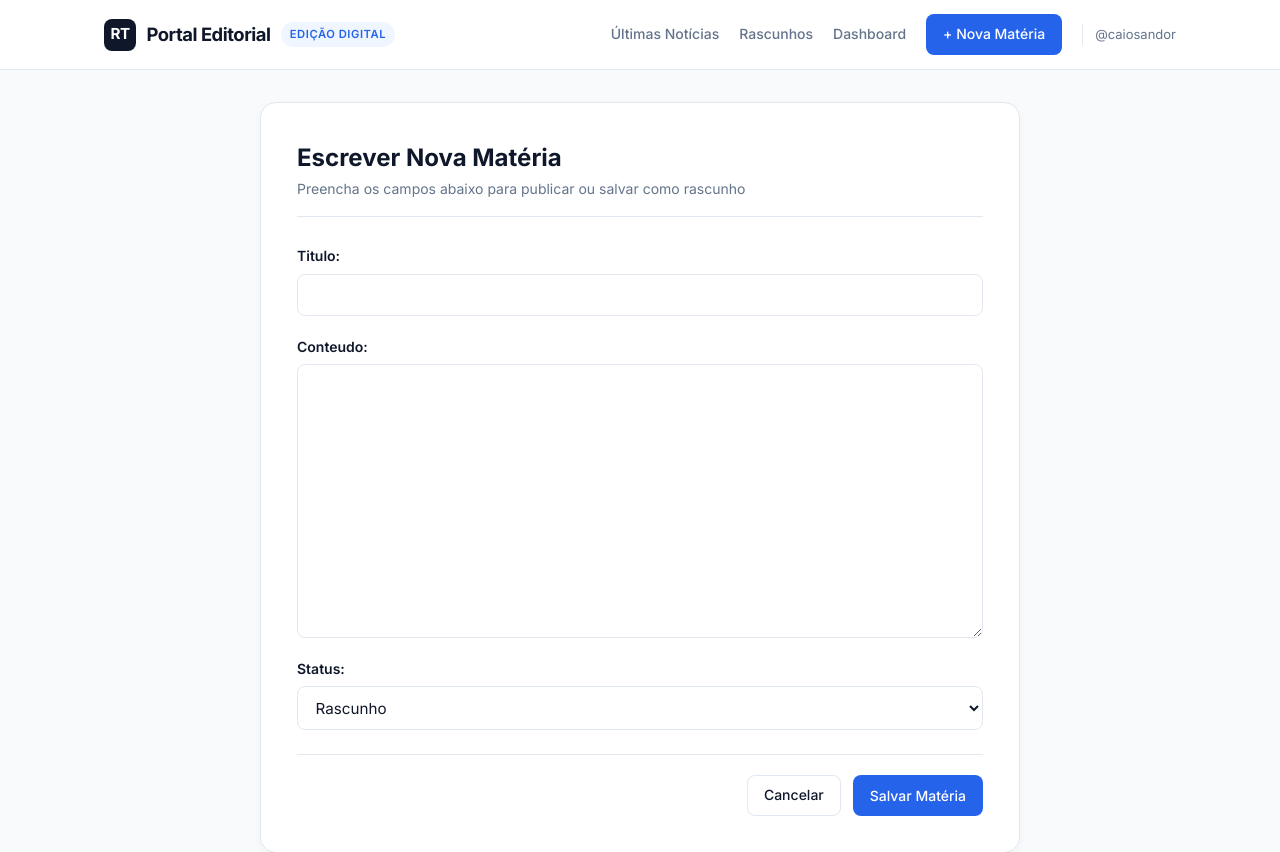
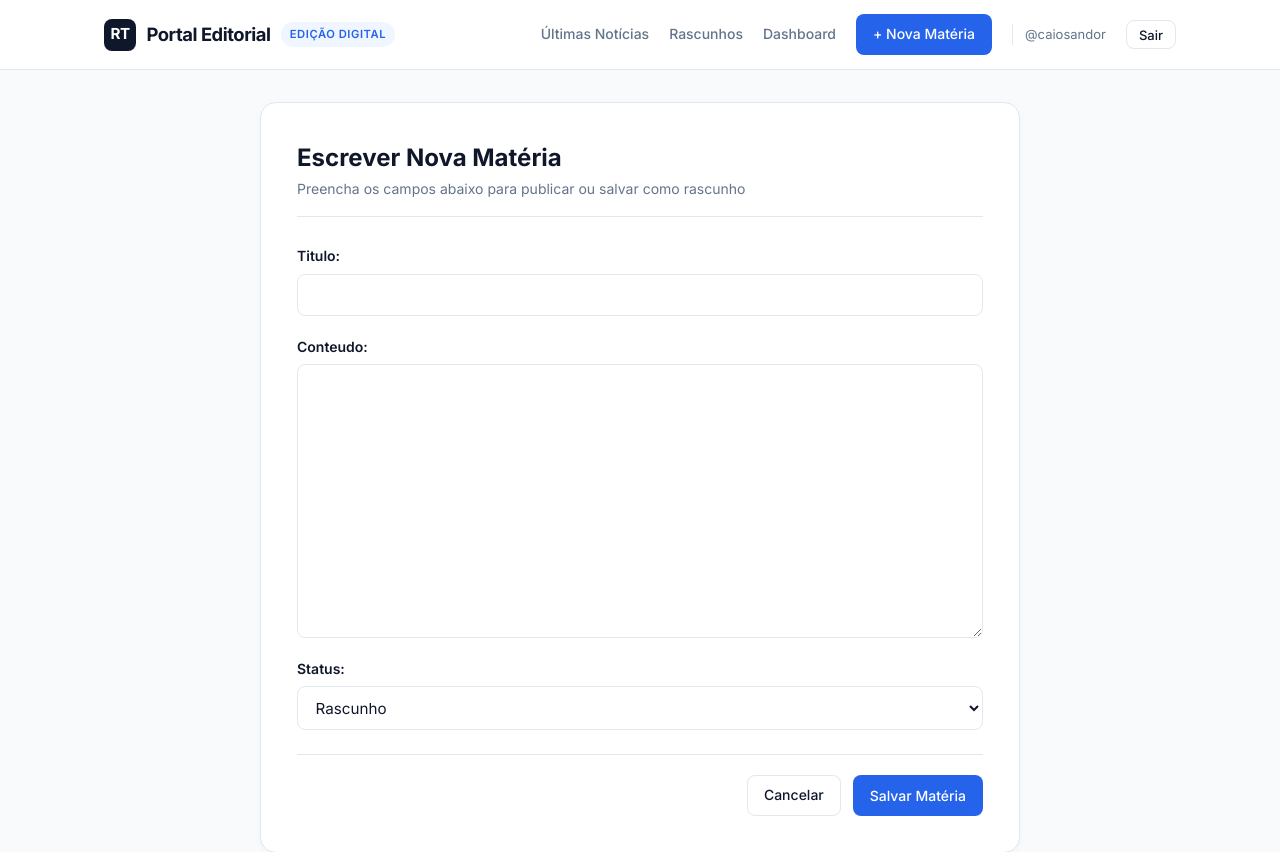
Before and after one commit to caiosandor/blog, a Django app: page /novo/ in a window 1280 px wide. Shown: the top 852 px of the page. Run offline with Django 5.2, Linux system fonts and the light colour scheme; a user stored in the database is signed in; data comes from the database, SQL or seed files in the repository.

Commit message:
adicionando rota e botão de logout na barra de navegação do portal

```diff
--- a/portal/blog/templates/blog/base.html
+++ b/portal/blog/templates/blog/base.html
@@ -236,6 +236,10 @@
                     <a href="{% url 'dashboard' %}" class="nav-link">Dashboard</a>
                     <a href="{% url 'criar_post' %}" class="btn btn-primary">+ Nova Matéria</a>
                     <span class="nav-user">@{{ user.username }}</span>
+                    <form method="post" action="{% url 'logout' %}" style="display: inline;">
+                        {% csrf_token %}
+                        <button type="submit" class="btn btn-outline" style="padding: 0.35rem 0.75rem; font-size: 0.8125rem;">Sair</button>
+                    </form>
                 {% else %}
                     <a href="/admin/login/?next=/" class="btn btn-outline">Entrar</a>
                 {% endif %}
--- a/portal/blog/urls.py
+++ b/portal/blog/urls.py
@@ -1,4 +1,5 @@
 from django.urls import path
+from django.contrib.auth.views import LogoutView
 from . import views
 
 urlpatterns = [
@@ -13,4 +14,7 @@ urlpatterns = [
     # Rotas do dashboard gerencial e exportação CSV
     path('dashboard/', views.dashboard_view, name='dashboard'),
     path('dashboard/exportar-csv/', views.exportar_posts_csv, name='exportar-posts-csv'),
+
+    # Rota de encerramento de sessão (Logout via POST)
+    path('sair/', LogoutView.as_view(next_page='/admin/login/?next=/'), name='logout'),
 ]
```
